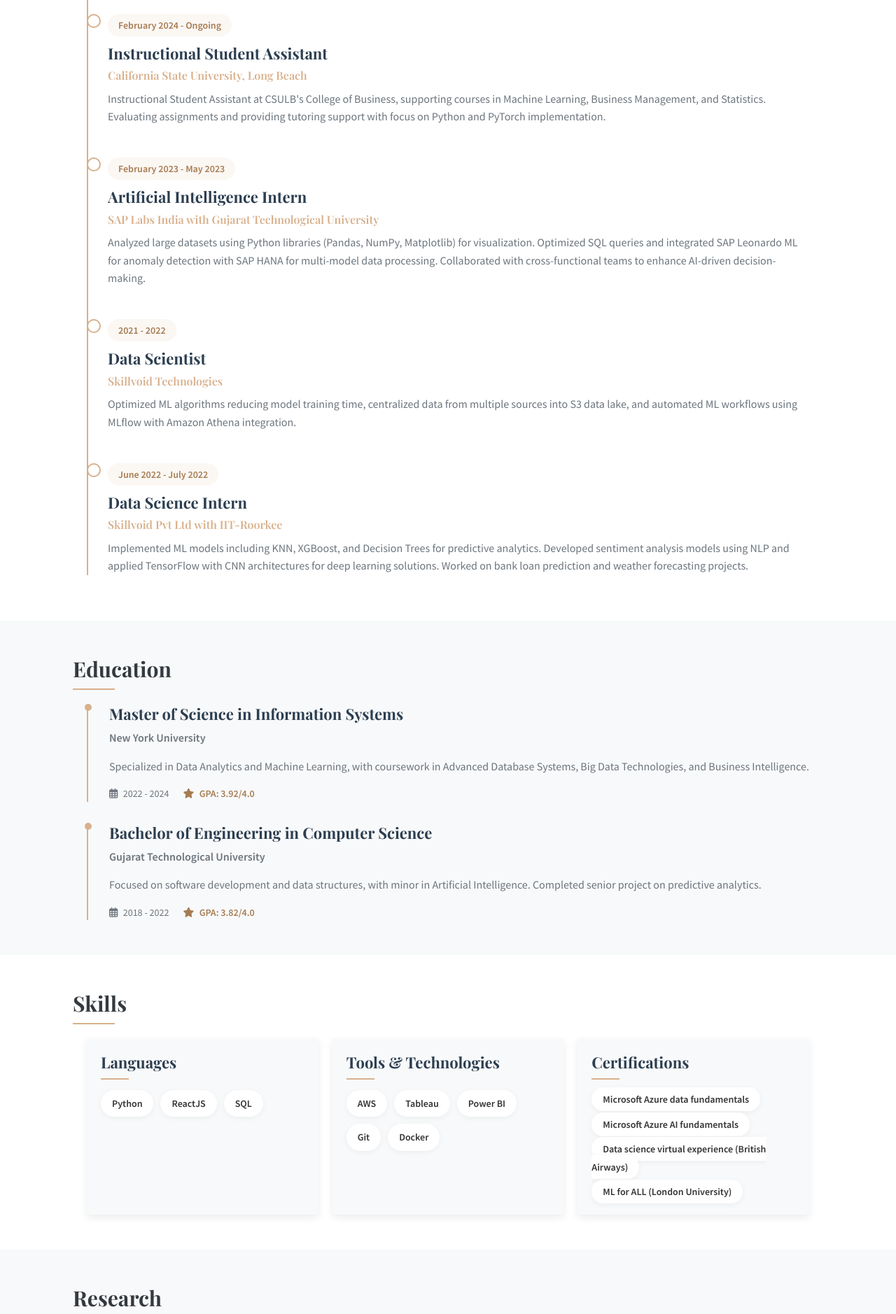
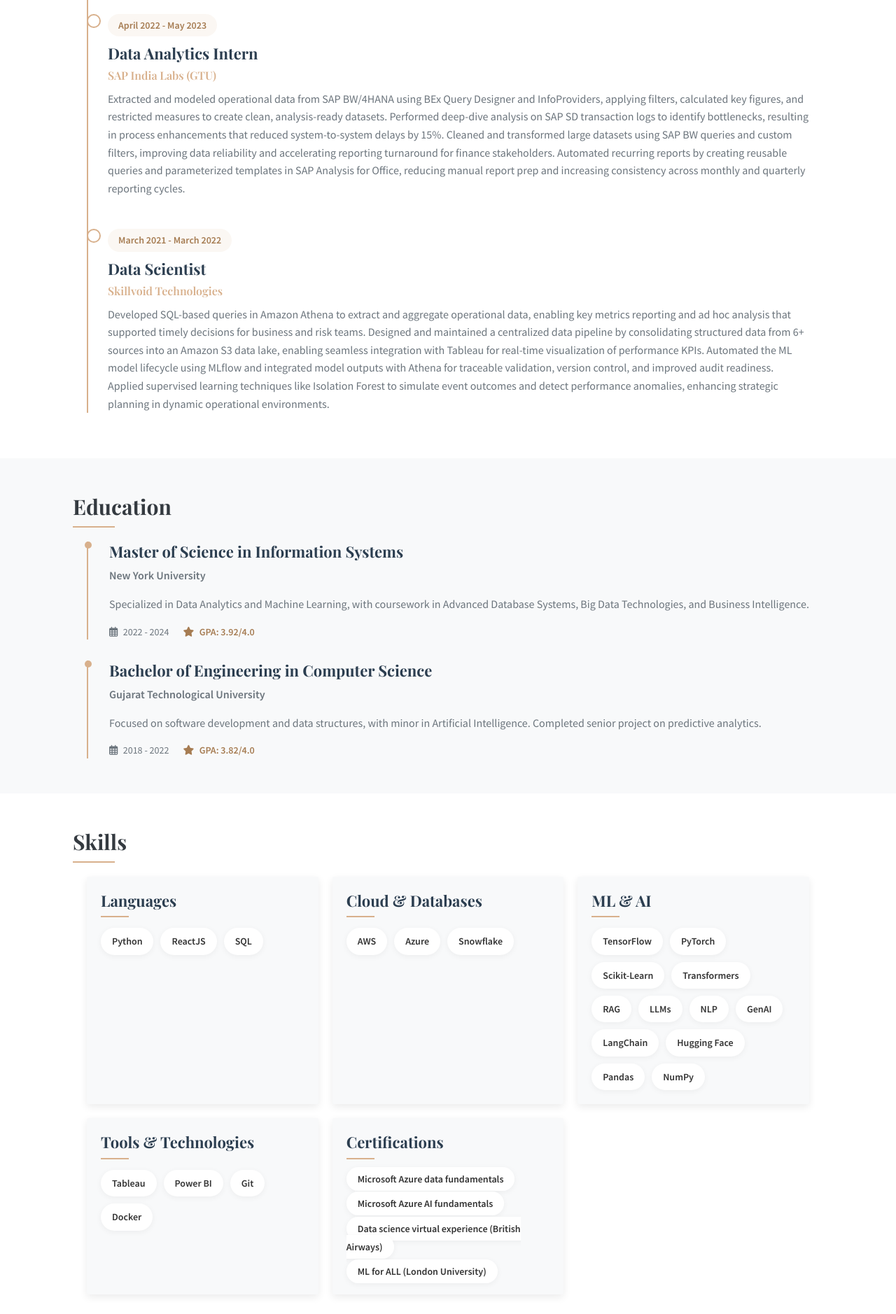
Before and after one commit to 1ak5/c01, a plain HTML site: page index.html in a window 1280 px wide. Shown: the part 1840-3718 px from the top of the page at 70% size. Drawn offline with nearby package versions, Linux system fonts and the light colour scheme.

Commit message:
Add files via upload

```diff
--- a/index.html
+++ b/index.html
@@ -5,16 +5,16 @@
   <meta name="viewport" content="width=device-width, initial-scale=1.0">
   <title>Aryan Khunt | Portfolio</title>
 
-  <!-- Google Fonts -->
+
   <link rel="preconnect" href="https://fonts.googleapis.com">
   <link rel="preconnect" href="https://fonts.gstatic.com" crossorigin>
   <link href="https://fonts.googleapis.com/css2?family=Playfair+Display:wght@400;500;600;700&family=Source+Sans+Pro:wght@300;400;600;700&display=swap" rel="stylesheet">
 
-  <!-- Font Awesome Icons -->
+
   <link rel="stylesheet" href="https://cdnjs.cloudflare.com/ajax/libs/font-awesome/6.4.0/css/all.min.css">
 
   <style>
-    /* =============== VARIABLES & RESET =============== */
+
     :root {
       /* Color Palette - Brown Theme */
       --color-primary: #2c3e50;
@@ -56,7 +56,7 @@
     }
 
     html {
-      font-size: 62.5%; /* 1rem = 10px */
+      font-size: 62.5%;
       scroll-behavior: smooth;
     }
 
@@ -112,7 +112,7 @@
       transition: var(--transition);
     }
 
-    /* =============== UTILITY CLASSES =============== */
+    /*UTILITY CLASSES  */
     .container {
       width: 90%;
       max-width: 120rem;
@@ -213,7 +213,7 @@
       color: var(--color-white);
     }
 
-    /* =============== NAVIGATION =============== */
+
     .header {
       position: fixed;
       top: 0;
@@ -289,7 +289,7 @@
       font-size: 2.4rem;
     }
 
-    /* =============== HERO SECTION =============== */
+
     .hero {
       height: 100vh;
       background-color: var(--color-light);
@@ -350,7 +350,7 @@
               0 0 20px 15px rgba(255, 248, 240, 0.4); /* Double glow effect - brown and cream */
 }
 
-/* Optional: Add this if you want an even more pronounced effect */
+
 .hero-image::after {
   content: '';
   position: absolute;
@@ -433,7 +433,7 @@
       color: var(--color-dark);
     }
 
-    /* =============== ABOUT SECTION =============== */
+
     .about {
       position: relative;
       overflow: hidden;
@@ -516,7 +516,7 @@
       font-weight: 600;
     }
 
-    /* =============== EXPERIENCE SECTION =============== */
+
     .experience {
       position: relative;
       background-color: var(--color-white);
@@ -604,7 +604,7 @@
       color: var(--color-text-light);
     }
 
-    /* =============== EDUCATION SECTION =============== */
+
     .education {
       position: relative;
       overflow: hidden;
@@ -684,7 +684,7 @@
       font-weight: 600;
     }
 
-    /* =============== SKILLS SECTION =============== */
+
     .skills {
       background-color: var(--color-white);
       position: relative;
@@ -762,7 +762,7 @@
       transform: translateY(-3px);
     }
 
-    /* =============== RESEARCH SECTION =============== */
+
     .research {
       background-color: var(--color-light);
       position: relative;
@@ -835,7 +835,7 @@
       color: var(--color-accent);
     }
 
-    /* =============== PROJECTS SECTION =============== */
+
     .projects {
       background-color: var(--color-white);
       color: var(--color-text);
@@ -924,7 +924,7 @@
       font-size: 1.3rem;
     }
 
-    /* =============== CONTACT SECTION =============== */
+
     .contact {
       position: relative;
       background-color: var(--color-light);
@@ -1226,7 +1226,7 @@
       margin-bottom: 1.5rem;
     }
 
-    /* =============== RESPONSIVE DESIGN =============== */
+    /*  RESPONSIVE */
     @media (max-width: 1024px) {
       .hero-content-wrapper {
         flex-direction: column-reverse;
@@ -1478,7 +1478,7 @@ Data Analyst          </p>
               <div class="info-icon">
                 <i class="fas fa-map-marker-alt"></i>
               </div>
-              <span class="info-text">New York, USA</span>
+              <span class="info-text">Los Angeles, USA</span>
             </div>
 
             <div class="info-item">
@@ -1510,40 +1510,26 @@ Data Analyst          </p>
           </div>
 
           <div class="experience-item">
-            <span class="experience-time">February 2024 - Ongoing</span>
-            <h3 class="experience-title">Instructional Student Assistant</h3>
-            <h4 class="experience-company">California State University, Long Beach</h4>
+            <span class="experience-time">April 2022 - May 2023</span>
+            <h3 class="experience-title">Data Analytics Intern</h3>
+            <h4 class="experience-company">SAP India Labs (GTU)</h4>
             <p class="experience-description">
-              Instructional Student Assistant at CSULB's College of Business, supporting courses in Machine Learning, Business Management, and Statistics. Evaluating assignments and providing tutoring support with focus on Python and PyTorch implementation.
+              Extracted and modeled operational data from SAP BW/4HANA using BEx Query Designer and InfoProviders, applying filters, calculated key figures, and restricted measures to create clean, analysis-ready datasets. Performed deep-dive analysis on SAP SD transaction logs to identify bottlenecks, resulting in process enhancements that reduced system-to-system delays by 15%. Cleaned and transformed large datasets using SAP BW queries and custom filters, improving data reliability and accelerating reporting turnaround for finance stakeholders. Automated recurring reports by creating reusable queries and parameterized templates in SAP Analysis for Office, reducing manual report prep and increasing consistency across monthly and quarterly reporting cycles.
             </p>
           </div>
 
           <div class="experience-item">
-            <span class="experience-time">February 2023 - May 2023</span>
-            <h3 class="experience-title">Artificial Intelligence Intern</h3>
-            <h4 class="experience-company">SAP Labs India with Gujarat Technological University</h4>
-            <p class="experience-description">
-              Analyzed large datasets using Python libraries (Pandas, NumPy, Matplotlib) for visualization. Optimized SQL queries and integrated SAP Leonardo ML for anomaly detection with SAP HANA for multi-model data processing. Collaborated with cross-functional teams to enhance AI-driven decision-making.
-            </p>
-          </div>
-
-          <div class="experience-item">
-            <span class="experience-time">2021 - 2022</span>
+            <span class="experience-time">March 2021 - March 2022</span>
             <h3 class="experience-title">Data Scientist</h3>
             <h4 class="experience-company">Skillvoid Technologies</h4>
             <p class="experience-description">
-              Optimized ML algorithms reducing model training time, centralized data from multiple sources into S3 data lake, and automated ML workflows using MLflow with Amazon Athena integration.
+              Developed SQL-based queries in Amazon Athena to extract and aggregate operational data, enabling key metrics reporting and ad hoc analysis that supported timely decisions for business and risk teams. Designed and maintained a centralized data pipeline by consolidating structured data from 6+ sources into an Amazon S3 data lake, enabling seamless integration with Tableau for real-time visualization of performance KPIs. Automated the ML model lifecycle using MLflow and integrated model outputs with Athena for traceable validation, version control, and improved audit readiness. Applied supervised learning techniques like Isolation Forest to simulate event outcomes and detect performance anomalies, enhancing strategic planning in dynamic operational environments.
             </p>
           </div>
 
-          <div class="experience-item">
-            <span class="experience-time">June 2022 - July 2022</span>
-            <h3 class="experience-title">Data Science Intern</h3>
-            <h4 class="experience-company">Skillvoid Pvt Ltd with IIT-Roorkee</h4>
-            <p class="experience-description">
-              Implemented ML models including KNN, XGBoost, and Decision Trees for predictive analytics. Developed sentiment analysis models using NLP and applied TensorFlow with CNN architectures for deep learning solutions. Worked on bank loan prediction and weather forecasting projects.
-            </p>
-          </div>
+
+
+
         </div>
       </div>
     </div>
@@ -1609,9 +1595,35 @@ Data Analyst          </p>
           </div>
 
           <div class="skills-category">
+            <h3>Cloud & Databases</h3>
+            <div class="skills-list">
+              <span class="skill-item">AWS</span>
+              <span class="skill-item">Azure</span>
+              <span class="skill-item">Snowflake</span>
+            </div>
+          </div>
+
+          <div class="skills-category">
+            <h3>ML & AI</h3>
+            <div class="skills-list">
+              <span class="skill-item">TensorFlow</span>
+              <span class="skill-item">PyTorch</span>
+              <span class="skill-item">Scikit-Learn</span>
+              <span class="skill-item">Transformers</span>
+              <span class="skill-item">RAG</span>
+              <span class="skill-item">LLMs</span>
+              <span class="skill-item">NLP</span>
+              <span class="skill-item">GenAI</span>
+              <span class="skill-item">LangChain</span>
+              <span class="skill-item">Hugging Face</span>
+              <span class="skill-item">Pandas</span>
+              <span class="skill-item">NumPy</span>
+            </div>
+          </div>
+
+          <div class="skills-category">
             <h3>Tools & Technologies</h3>
             <div class="skills-list">
-              <span class="skill-item">AWS</span>
               <span class="skill-item">Tableau</span>
               <span class="skill-item">Power BI</span>
               <span class="skill-item">Git</span>
@@ -1640,12 +1652,13 @@ Data Analyst          </p>
       <h2 class="section-title">Research</h2>
       <div class="research-container">
         <div class="research-item">
-          <h3 class="research-title">Predicting ASD in Children from Voice Samples</h3>
+          <h3 class="research-title">GTU International Conference 2022</h3>
           <p class="research-description">
-            Developed a deep learning model to identify potential markers of Autism Spectrum Disorder in children's voice recordings, achieving 87% accuracy. Research focused on non-invasive diagnostic methods to enable earlier intervention.
+            Conducted research on financial fraud detection using XGBoost and LSTM, integrating time-series transaction behavior and
+            imbalance-aware learning techniques to enhance model adaptability and robustness in dynamic financial environments.
           </p>
           <div class="research-meta">
-            <span class="research-publication">Published in IEEE Conference 2023</span>
+            <span class="research-publication">September 2022</span>
             <a href="https://drive.google.com/file/d/1-zT9wKunwMqhq6TcMpqbZVqkTQP_ByYS/view" class="research-link">Read Paper <i class="fas fa-external-link-alt"></i></a>
           </div>
         </div>
@@ -1772,33 +1785,33 @@ Data Analyst          </p>
 
           <div class="contact-info-wrapper">
             <div class="contact-list">
-              <a href="mailto:Aryankhunt.88@gmail.com" class="contact-item">
+              <a href="mailto:Aryankhunt.88@gmail.com" class="contact-item" target="main">
                 <div class="contact-icon">
                   <i class="fas fa-envelope"></i>
                 </div>
                 <div class="contact-content">
-                  <span class="contact-title">Email Address</span>
-                  <span class="contact-value">Aryankhunt.88@gmail.com</span>
+
+                  <span class="contact-value" style="margin-left: 3%;" >Aryankhunt.88@gmail.com</span>
                 </div>
               </a>
 
-              <a href="https://linkedin.com/in/aryan17" class="contact-item">
+              <a href="https://linkedin.com/in/aryan17" class="contact-item" target="main">
                 <div class="contact-icon">
                   <i class="fab fa-linkedin-in"></i>
                 </div>
                 <div class="contact-content">
-                  <span class="contact-title">LinkedIn Profile</span>
-                  <span class="contact-value">linkedin.com/in/aryan17</span>
+
+                  <span class="contact-value" style="margin-left: 3%;" >linkedin.com/in/aryan17</span>
                 </div>
               </a>
 
-              <a href="https://github.com/aryan88" class="contact-item">
+              <a href="https://github.com/aryan88" class="contact-item"  target="main">
                 <div class="contact-icon">
                   <i class="fab fa-github"></i>
                 </div>
                 <div class="contact-content">
-                  <span class="contact-title">GitHub Profile</span>
-                  <span class="contact-value">github.com/aryan88</span>
+
+                  <span class="contact-value" style="margin-left: 3%;"  >github.com/aryan88</span>
                 </div>
               </a>
 
@@ -1807,13 +1820,13 @@ Data Analyst          </p>
                   <i class="fas fa-map-marker-alt"></i>
                 </div>
                 <div class="contact-content">
-                  <span class="contact-title">Location</span>
-                  <span class="contact-value">Los Angeles, Caliofornia</span>
+
+                  <span class="contact-value" style="margin-left: 3%;" >Los Angeles, Caliofornia</span>
                 </div>
               </a>
             </div>
 
-            <!-- Social media links moved to footer -->
+
           </div>
         </div>
       </div>
@@ -1905,8 +1918,6 @@ Data Analyst          </p>
     contactForm.addEventListener('submit', function(e) {
       e.preventDefault();
 
-      // Form validation and submission logic would go here
-      // For now, just showing a success message
 
       alert('Thank you for your message! I will get back to you soon.');
       contactForm.reset();
```
